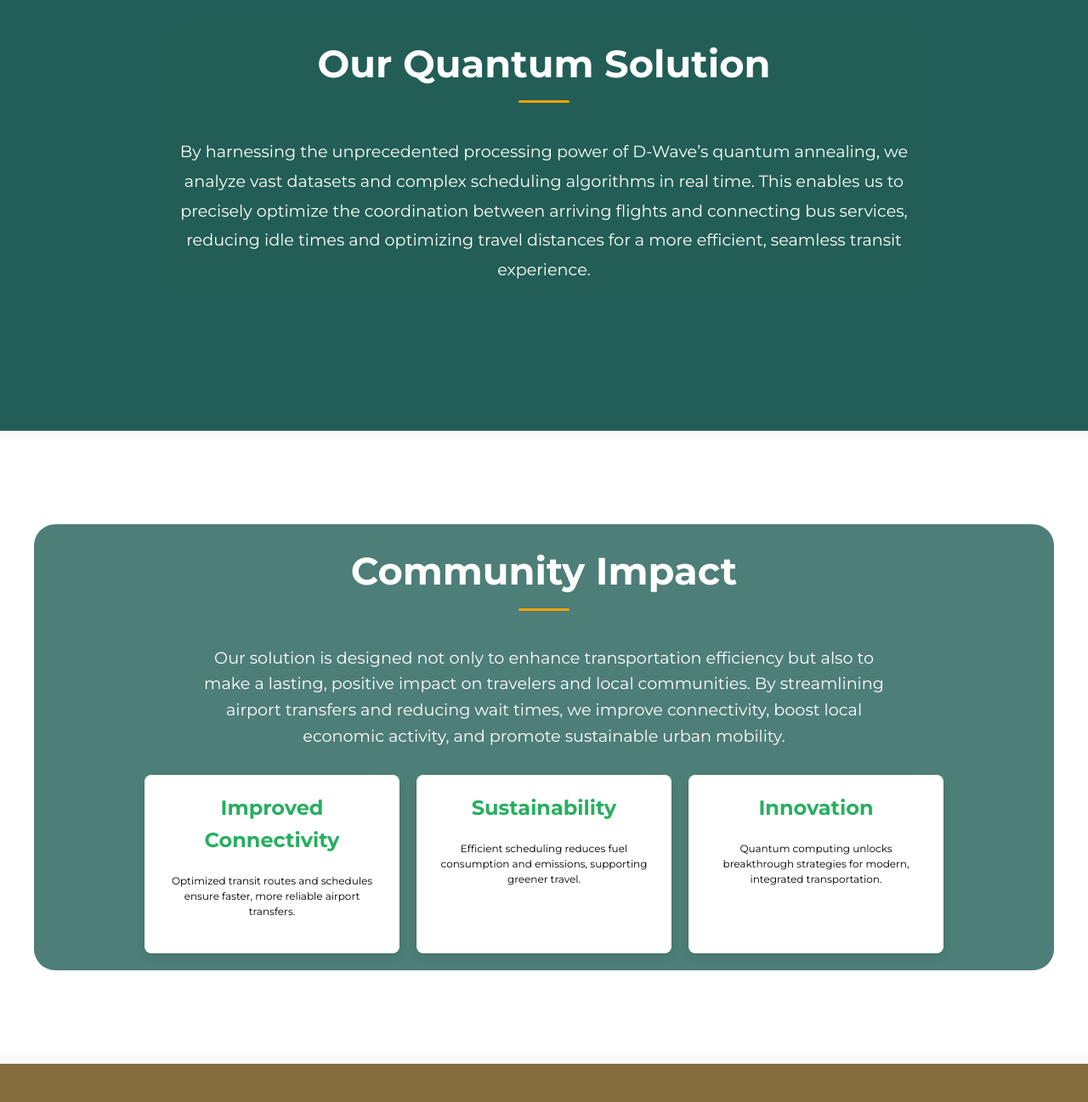
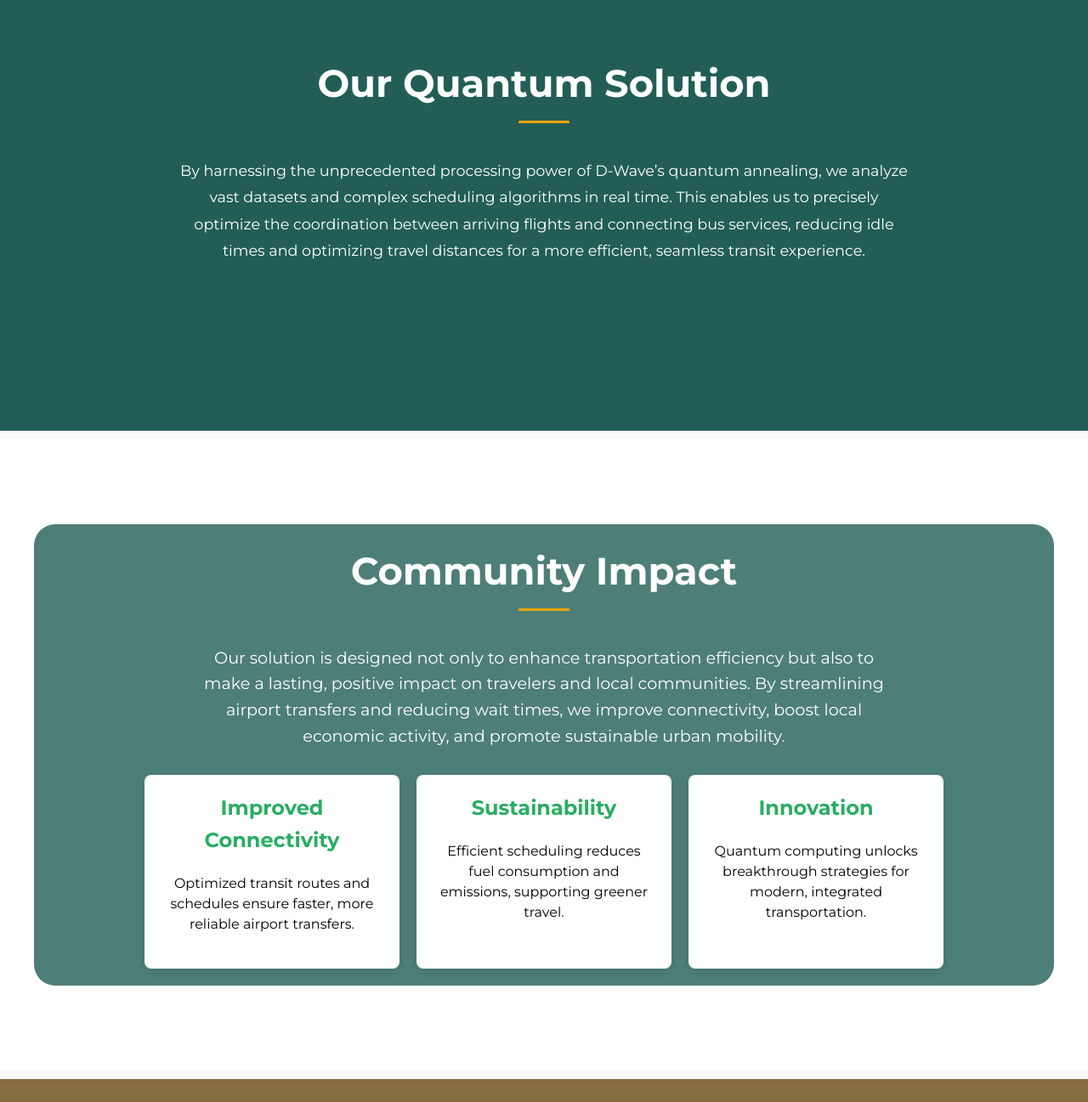
Before and after one commit to Clash-RoYALIES/iquack_website, a plain HTML site: page iquack_frontend/index.html in a window 1280 px wide. Shown: the part 2243-3540 px from the top of the page at 85% size. Drawn offline with Linux system fonts and the light colour scheme.

Commit message:
Stylistic

```diff
--- a/iquack_frontend/index.html
+++ b/iquack_frontend/index.html
@@ -162,7 +162,7 @@
       border-radius: 5px;
     }
     .bg-section p {
-      font-size: 1.2rem;
+      font-size: 1.1rem;
       line-height: 1.8;
       margin-top: 20px;
     }
@@ -208,7 +208,7 @@
       font-size: 1.5rem;
     }
     #impact .impact-points .point p {
-      font-size: 0.75rem;
+      font-size: 1rem;
       line-height: 1.5;
     }
 
```
